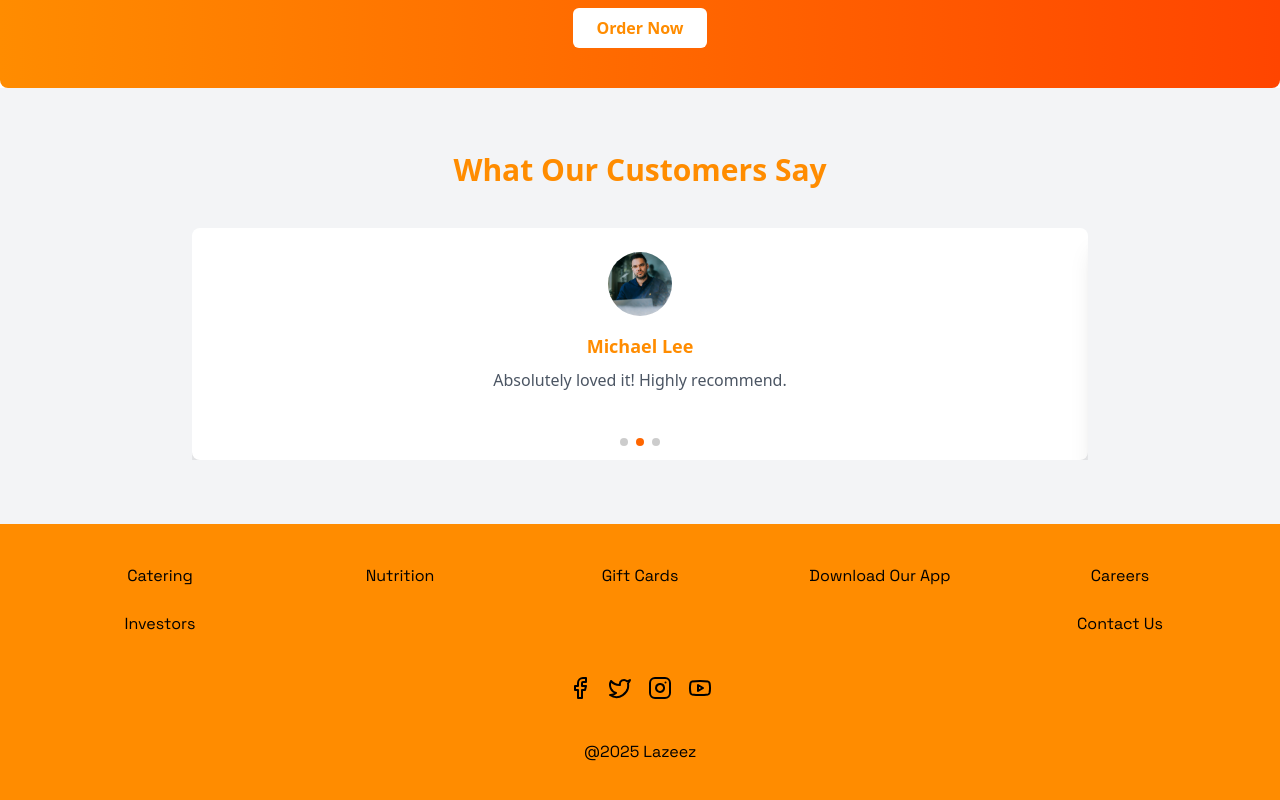
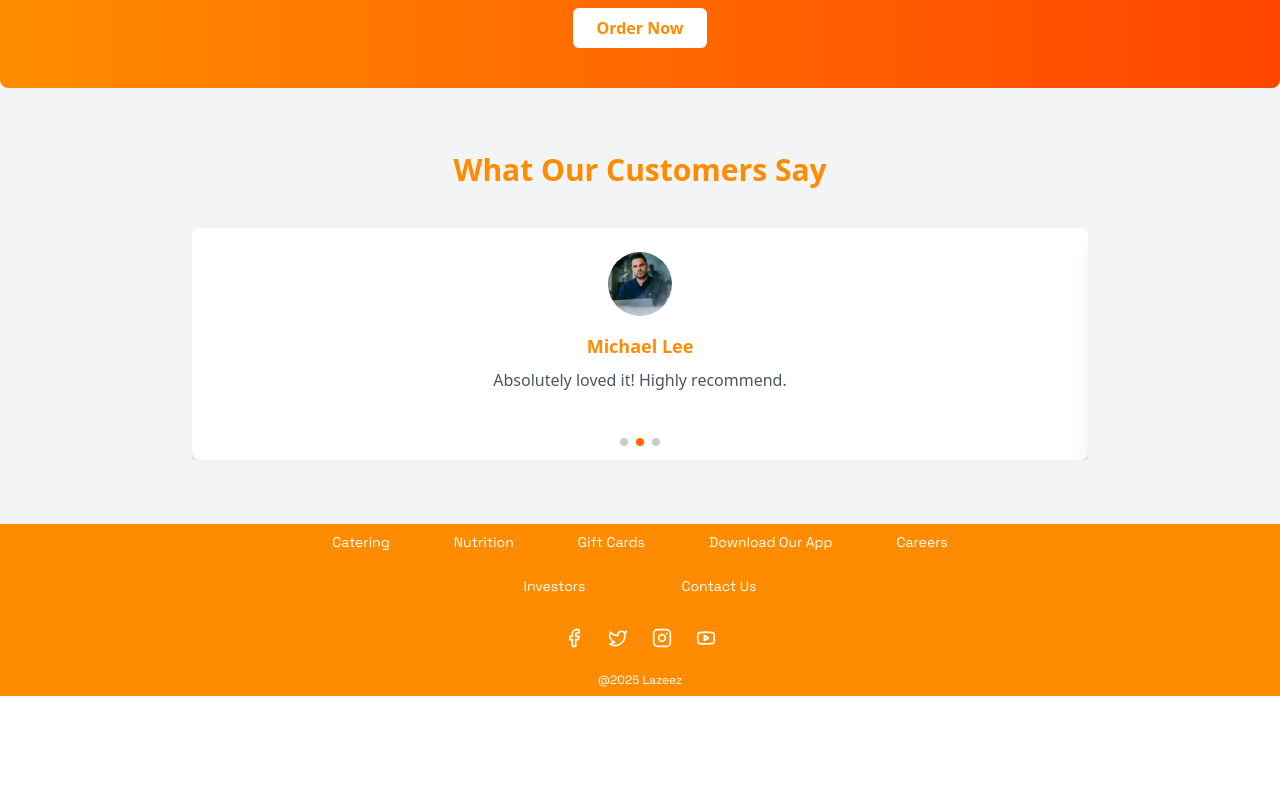
Before and after one commit to Raghdaa99/restaurant-website, a Vue app: page / in a window 1280 px wide. Shown: the part 2106-2906 px from the top of the page. After the commit the page ends 2802 px from the top, so only its background shows below. Built offline with nearby package versions, Linux system fonts and the light colour scheme; a web font is replaced by a local one.

Commit message:
Adjusted footer size and font for better layout

```diff
--- a/src/components/layouts/Footer.vue
+++ b/src/components/layouts/Footer.vue
@@ -5,51 +5,37 @@ const currentYear = new Date().getFullYear();
 
 <template>
   <footer class="font-space-grotesk">
-    <div class="flex flex-col py-8 px-6 md:py-10 md:px-12 lg:px-20 mx-auto max-w-7xl bg-primary">
-      <div class="flex flex-col gap-6">
-        <div class="flex flex-col sm:flex-row justify-between gap-4">
-          <a href="#" class="md:min-w-32 lg:min-w-40 text-center text-gray hover:text-gray/80">
-            Catering
+    <div class="flex flex-col py-6 px-6 md:py-2 md:px-10 lg:px-16 mx-auto max-w-7xl bg-primary text-sm">
+      <div class="flex flex-col space-y-6">
+        <div class="flex flex-wrap justify-center gap-16">
+          <a href="#" class="text-center text-white hover:text-black transition duration-200">Catering</a>
+          <a href="#" class="text-center text-white hover:text-black transition duration-200">Nutrition</a>
+          <a href="#" class="text-center text-white hover:text-black transition duration-200">Gift Cards</a>
+          <a href="#" class="text-center text-white hover:text-black transition duration-200">Download Our App</a>
+          <a href="#" class="text-center text-white hover:text-black transition duration-200">Careers</a>
+        </div>
+
+        <div class="flex flex-wrap justify-center gap-24">
+          <a href="#" class="text-center text-white hover:text-black transition duration-200">Investors</a>
+          <a href="#" class="text-center text-white hover:text-black transition duration-200">Contact Us</a>
+        </div>
+
+        <div class="flex justify-center gap-6 pt-2">
+          <a href="#" class="text-white hover:text-black transition duration-200" aria-label="Facebook">
+            <Facebook class="w-5 h-5"/>
           </a>
-          <a href="#" class="md:min-w-32 lg:min-w-40 text-center text-gray hover:text-gray/80">
-            Nutrition
+          <a href="#" class="text-white hover:text-black transition duration-200" aria-label="Twitter">
+            <Twitter class="w-5 h-5"/>
           </a>
-          <a href="#" class="md:min-w-32 lg:min-w-40 text-center text-gray hover:text-gray/80">
-            Gift Cards
+          <a href="#" class="text-white hover:text-black transition duration-200" aria-label="Instagram">
+            <Instagram class="w-5 h-5"/>
           </a>
-          <a href="#" class="md:min-w-32 lg:min-w-40 text-center text-gray hover:text-gray/80">
-            Download Our App
-          </a>
-          <a href="#" class="md:min-w-32 lg:min-w-40 text-center text-gray hover:text-gray/80">
-            Careers
+          <a href="#" class="text-white hover:text-black transition duration-200" aria-label="YouTube">
+            <Youtube class="w-5 h-5"/>
           </a>
         </div>
 
-        <div class="flex flex-col sm:flex-row justify-between gap-4">
-          <a href="#" class="md:min-w-32 lg:min-w-40 text-center text-gray hover:text-gray/80">
-            Investors
-          </a>
-          <a href="#" class="md:min-w-32 lg:min-w-40 text-center text-gray hover:text-gray/80">
-            Contact Us
-          </a>
-        </div>
-
-        <div class="flex justify-center gap-4 w-full pt-4">
-          <a href="#" class="text-gray hover:text-gray/80" aria-label="Facebook">
-            <Facebook class="w-5 h-5 md:w-6 md:h-6"/>
-          </a>
-          <a href="#" class="text-gray hover:text-gray/80" aria-label="Twitter">
-            <Twitter class="w-5 h-5 md:w-6 md:h-6"/>
-          </a>
-          <a href="#" class="text-gray hover:text-gray/80" aria-label="Instagram">
-            <Instagram class="w-5 h-5 md:w-6 md:h-6"/>
-          </a>
-          <a href="#" class="text-gray hover:text-gray/80" aria-label="YouTube">
-            <Youtube class="w-5 h-5 md:w-6 md:h-6"/>
-          </a>
-        </div>
-
-        <div class="text-center text-gray mt-4">
+        <div class="text-center text-white text-xs mt-2">
           @{{ currentYear }} Lazeez
         </div>
       </div>
```
